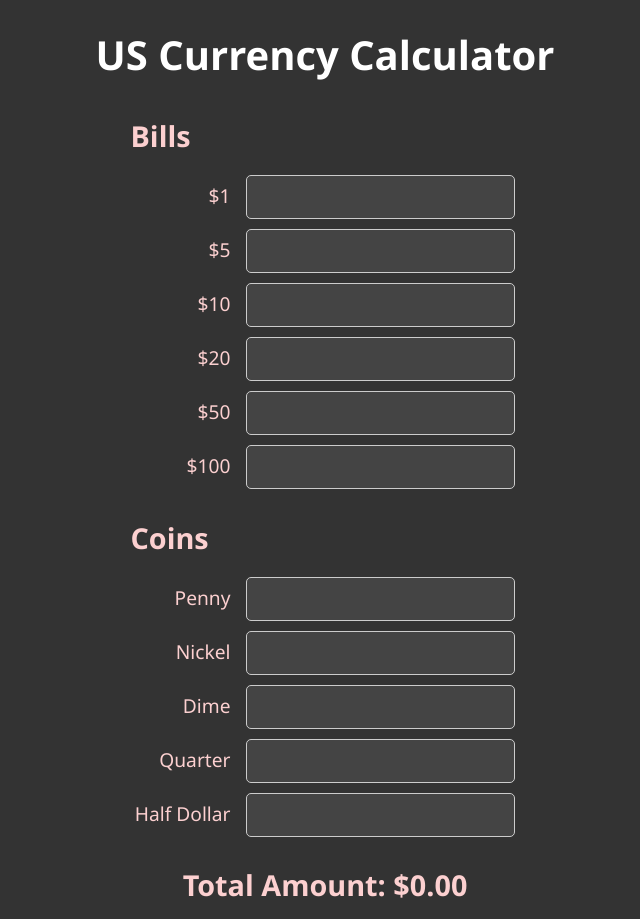
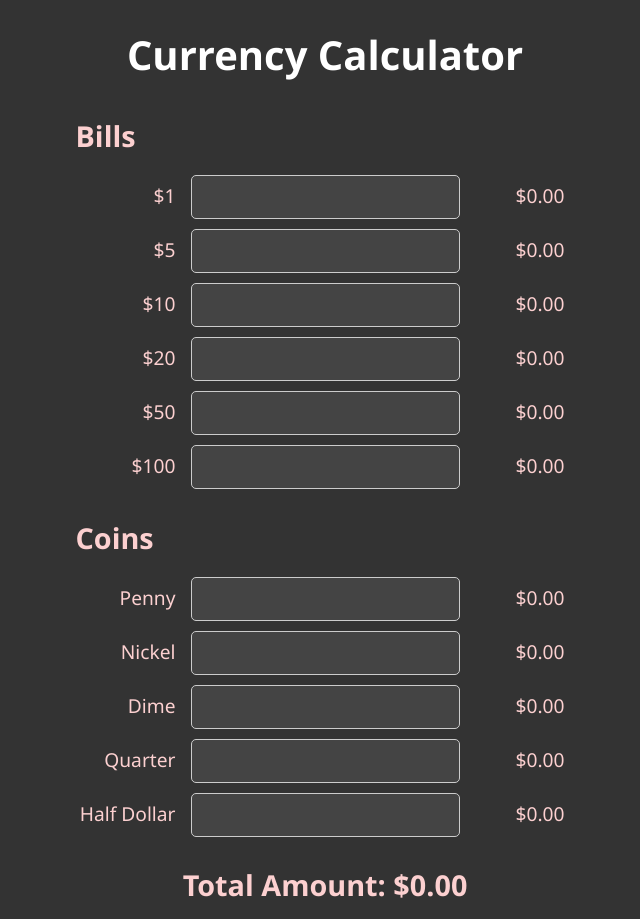
Before and after one commit to Thymester/currency-calculator, a React (Create React App) app: page / in a window 1280 px wide. Shown: the whole page, without its empty margins (315-955 px from the left). Built offline with nearby package versions, Linux system fonts and the light colour scheme.

Commit message:
Add total bill/coin values

```diff
--- a/src/App.js
+++ b/src/App.js
@@ -33,7 +33,7 @@ function App() {
         total += value * coinValue;
       }
     }
-    return numberWithCommas(total.toFixed(2));
+    return numberWithCommas(total.toFixed(2)); // Ensure total has max of 2 decimal points
   };
 
   const numberWithCommas = (number) => {
@@ -57,19 +57,33 @@ function App() {
     }
   };
 
+  const calculateBillValue = (bill, value) => {
+    const billAmount = parseInt(bill.substring(1));
+    return (value * billAmount).toFixed(2); // Limit decimal points to 2
+  };
+
+  const calculateCoinValue = (coin, value) => {
+    const coinAmount = getCoinValue(coin);
+    return (value * coinAmount).toFixed(2); // Limit decimal points to 2
+  };
+
   const handleBillChange = (event, bill) => {
     const value = event.target.value;
-    setBills(prevState => ({ ...prevState, [bill]: value }));
+    if (!isNaN(value) || value === '') {
+      setBills(prevState => ({ ...prevState, [bill]: value }));
+    }
   };
 
   const handleCoinChange = (event, coin) => {
     const value = event.target.value;
-    setCoins(prevState => ({ ...prevState, [coin]: value }));
+    if (!isNaN(value) || value === '') {
+      setCoins(prevState => ({ ...prevState, [coin]: value }));
+    }
   };
 
   return (
     <div className="App">
-      <h1>US Currency Calculator</h1>
+      <h1>Currency Calculator</h1>
       <div>
         <h2>Bills</h2>
         {Object.entries(bills).map(([bill, value]) => (
@@ -81,6 +95,7 @@ function App() {
               value={value}
               onChange={e => handleBillChange(e, bill)}
             />
+            <label>${calculateBillValue(bill, value)}</label>
           </div>
         ))}
       </div>
@@ -95,6 +110,7 @@ function App() {
               value={value}
               onChange={e => handleCoinChange(e, coin)}
             />
+            <label>${calculateCoinValue(coin, value)}</label>
           </div>
         ))}
       </div>
```
